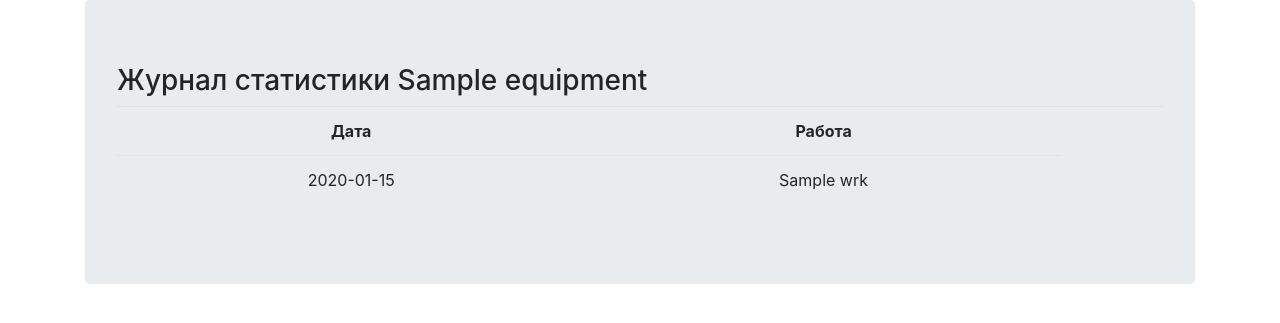
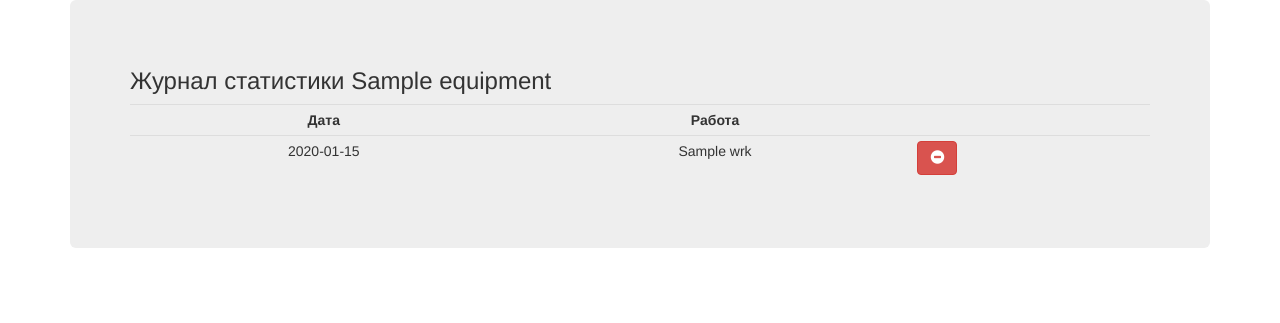
Before and after one commit to Igelinmist/etools, a Django app: template etools/apps/uptime/templates/uptime/show.html in a window 1280 px wide. Shown: the top 323 px of the page. Run offline with Django 3.2, Linux system fonts and the light colour scheme; the template is opened without the code that fills it: most values are stand-ins (such as "Sample title", 1, 10 or a date in 2020); parts of the project's set-up code (start-up, migrations or seed data) failed here and were passed over; some libraries are stand-ins or nearby versions.

Commit message:
Add edit record form

```diff
--- a/etools/apps/uptime/forms.py
+++ b/etools/apps/uptime/forms.py
@@ -8,10 +8,7 @@ from .constants import INTERVAL_SET, EXT_INTERVAL_SET
 
 class RecordForm(forms.Form):
     rdate = forms.DateField(
-        widget=DateTimePicker(options={
-            "startDate": "01.01.1945",
-            "pickTime": False,
-        }),
+        widget=DateTimePicker(options={"startDate": "01.01.1945", "pickTime": False, }),
         label='Дата:',
     )
     wrk = forms.CharField()
--- a/etools/apps/uptime/templates/uptime/_record_form.html
+++ b/etools/apps/uptime/templates/uptime/_record_form.html
@@ -68,6 +68,7 @@
         <button type="submit" value="-1" name="submit" class="btn btn-default col-md-4">&#9668; записать </button>
         <button type="submit" value="af" name="submit" class="btn btn-default col-md-4">записать &#9660;</button>
         <button type="submit" value="+1" name="submit" class="btn btn-default col-md-4">записать &#9658;</button><br />
+        <a href="{% url 'uptime:show' journal.id %}" class="btn btn-default col-md-4 col-md-offset-4" role="button">К журналу</a>
     </div>
 </div>
 
--- a/etools/apps/uptime/templates/uptime/record_new.html
+++ b/etools/apps/uptime/templates/uptime/record_new.html
@@ -1,7 +1,7 @@
 {% extends "base.html" %}
 
 {% block content %}
-    <h2>Новая запись журнала статистики работы для {{ journal.equipment.name }}</h2>
+    <h2>Новая запись журнала статистики работы для <strong>{{ journal.equipment.name }}</strong></h2>
     <form action="{% url 'uptime:record_new' journal.id%}" method="post" class="form-inline" role="form">{% csrf_token %}
         <!-- Общая часть формы для создания и редактирования записи -->
         {% include "uptime/_record_form.html" %}
--- a/etools/apps/uptime/templates/uptime/show.html
+++ b/etools/apps/uptime/templates/uptime/show.html
@@ -30,6 +30,11 @@
                 <td class="text-center">{{ rec.krm }}</td>
                 <td class="text-center">{{ rec.srm }}</td>
                 <td class="text-center">{{ rec.rcd }}</td>
+                <td>
+                <a href="{% url 'uptime:record_delete' journal.id rec.id %}" class="btn btn-danger" onclick="return confirm('Уверены, что хотите удалить запись?')">
+                        <span class="glyphicon glyphicon-minus-sign"></span>
+                    </a>
+                </td>
             </tr>
             {% endfor %}
         {% elif journal.hot_rzv_stat %}
@@ -43,6 +48,10 @@
                 <td class="text-center">{{ rec.date }}</td>
                 <td class="text-center">{{ rec.work }}</td>
                 <td class="text-center">{{ rec.hrs }}</td>
+                <td><a href="{% url 'uptime:record_delete' journal.id rec.id %}" class="btn btn-danger">
+                        <span class="glyphicon glyphicon-minus-sign"></span>
+                    </a>
+                </td>
             </tr>
         {% else %}
             <tr>
@@ -53,6 +62,10 @@
             <tr>
                 <td class="text-center">{{ rec.rdate }}</td>
                 <td class="text-center">{{ rec.wrk }}</td>
+                <td><a href="{% url 'uptime:record_delete' journal.id rec.id %}" class="btn btn-danger">
+                        <span class="glyphicon glyphicon-minus-sign"></span>
+                    </a>
+                </td>
             </tr>
         {% endif %}
     </table>
```
Also changed, not shown: etools/apps/uptime/templates/uptime/record_edit.html (added, +9 -0 lines), etools/apps/uptime/views/journal_views.py (+20 -3 lines).
